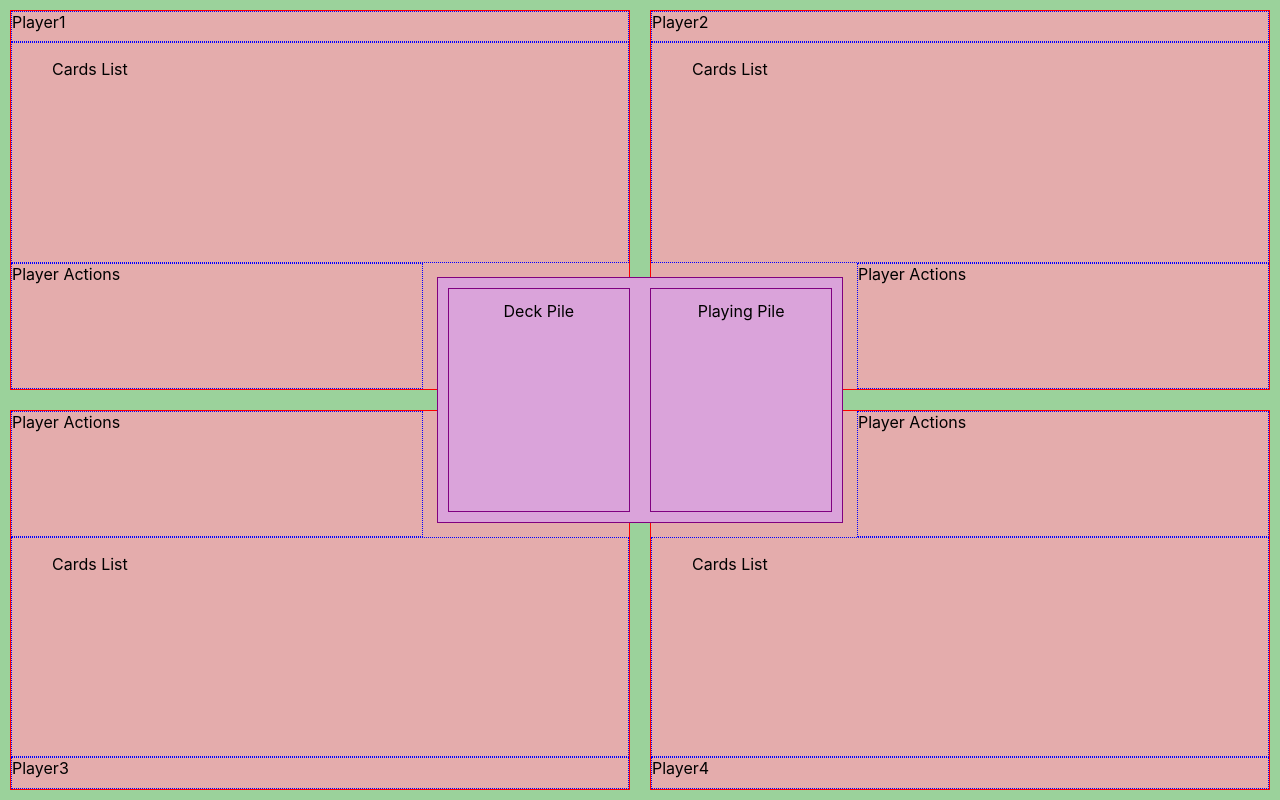
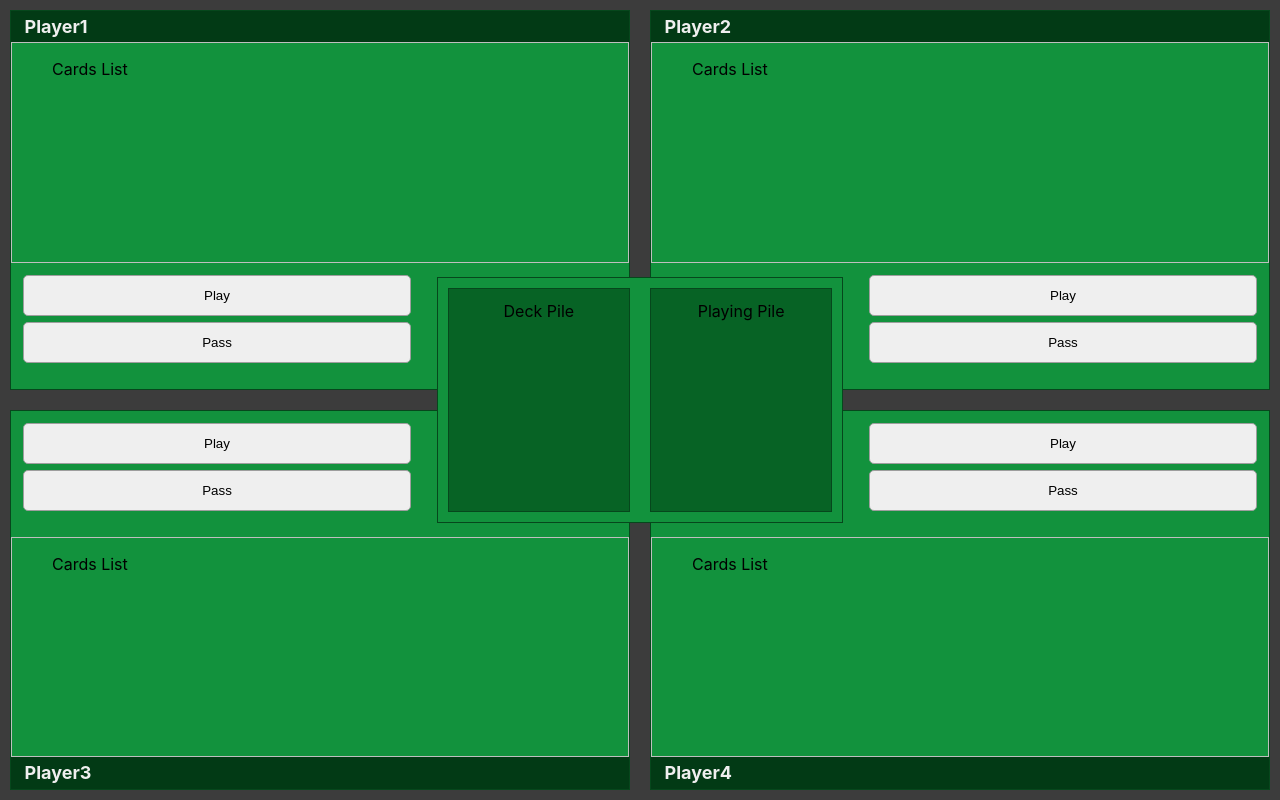
Before and after one commit to JBown94/BlackJack, a React (Create React App) app: page / in a window 1280 px wide. Built offline with nearby package versions, Linux system fonts and the light colour scheme.

Commit message:
Improved the styling on the player area components

```diff
--- a/src/App.css
+++ b/src/App.css
@@ -3,24 +3,3 @@ html, body, #root {
   margin: 0;
   overflow: hidden;
 }
-
-
-/* START - Temporary layout styles */
-.player-container {
-  border: solid 1px red;
-  background: #E4ACAC;
-  margin: 10px;
-}
-
-.player-container .player-name,
-  .player-container .cards-container,
-  .player-container .player-actions {
-      border: dotted 1px blue;
-  }
-
-.main-deck-area, .main-deck-area .card-pile {
-  border: solid 1px purple;
-  background: #DAA3DA;
-  margin: 10px;
-}
-/* END - Temporary layout styles */
--- a/src/PlayerArea.js
+++ b/src/PlayerArea.js
@@ -8,10 +8,16 @@ class PlayerArea extends React.Component {
         const defaultName = "Player" + props.playerNo;
         const customName = null;
 
+        const textResource = {
+            PLAY: "Play",
+            PASS: "Pass",
+        };
+
         this.state = {
             id: "player-area-" + props.playerNo,
             playerName: customName || defaultName,
-            playerActive: false
+            playerActive: false,
+            text: textResource
         };
     }
 
@@ -23,7 +29,8 @@ class PlayerArea extends React.Component {
                     <ul>Cards List</ul>
                 </div>
                 <div className="player-actions">
-                    Player Actions
+                    <button>{this.state.text['PLAY']}</button>
+                    <button>{this.state.text['PASS']}</button>
                 </div>
             </div>
         );
--- a/src/PlayerArea.scss
+++ b/src/PlayerArea.scss
@@ -1,7 +1,6 @@
 
 .board-container {
-    background: #9bd29b;
-
+    background: #3c3c3c;
     height: 100%;
     display: grid;
     grid-template-rows: repeat(12, 1fr);
@@ -11,6 +10,38 @@
         display: grid;
         grid-template-rows: repeat(12, 1fr);
         grid-template-columns: repeat(12, 1fr);
+        border: solid 1px #06471c;
+        background: #12923d;
+        margin: 10px;
+
+        .player-name {
+            background: #023a15;
+            color: #efefef;
+            padding: 0.25em 0.75em;
+            font-size: 18px;
+            font-weight: bold;
+        }
+
+        .cards-container {
+            border: solid 1px #bfbfbf;
+        }
+
+        .player-actions {
+            padding: 0.75em;
+
+            button {
+                display: inline-block;
+                margin-bottom: 0.5em;
+                border: solid 1px #9e9e9e;
+                border-radius: 5px;
+                height: 40%;
+                width: 100%;
+
+                &:hover {
+                    border-color: #336699;
+                }
+            }
+        }
 
         &#player-area-1 {
             grid-column: 1 / span 6;
@@ -95,11 +126,18 @@
         display: flex;
         grid-column: 5 / span 4;
         grid-row: 5 / span 4;
-    }
 
-    .main-deck-area .card-pile {
+        border: solid 1px #06471c;
+        background: #12923d;
+        margin: 10px;
+
+        .card-pile {
             width: 50%;
+            margin: 10px;
             padding: 0.75em;
             text-align: center;
+            border: solid 1px #06471c;
+            background: #076325;
         }
     }
+}
```
Lines whose indentation alone changed are shown as unchanged.
